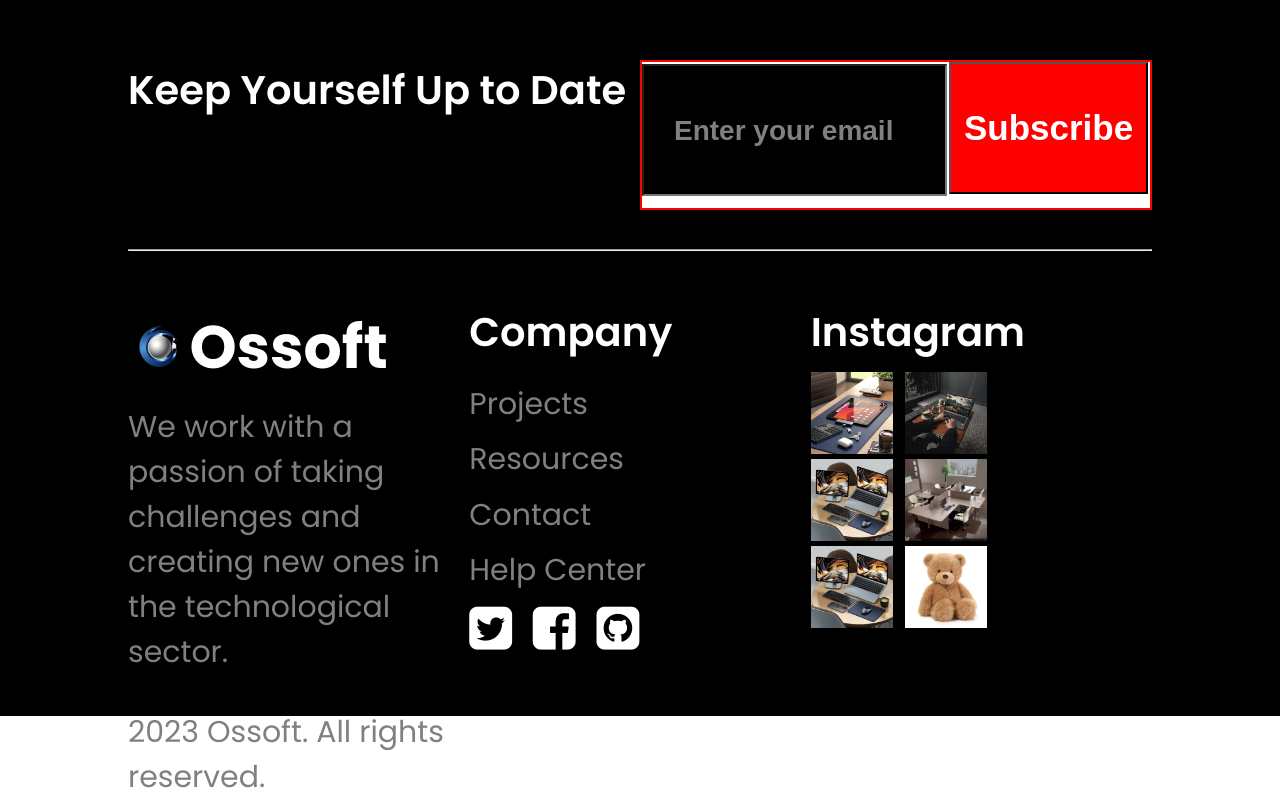
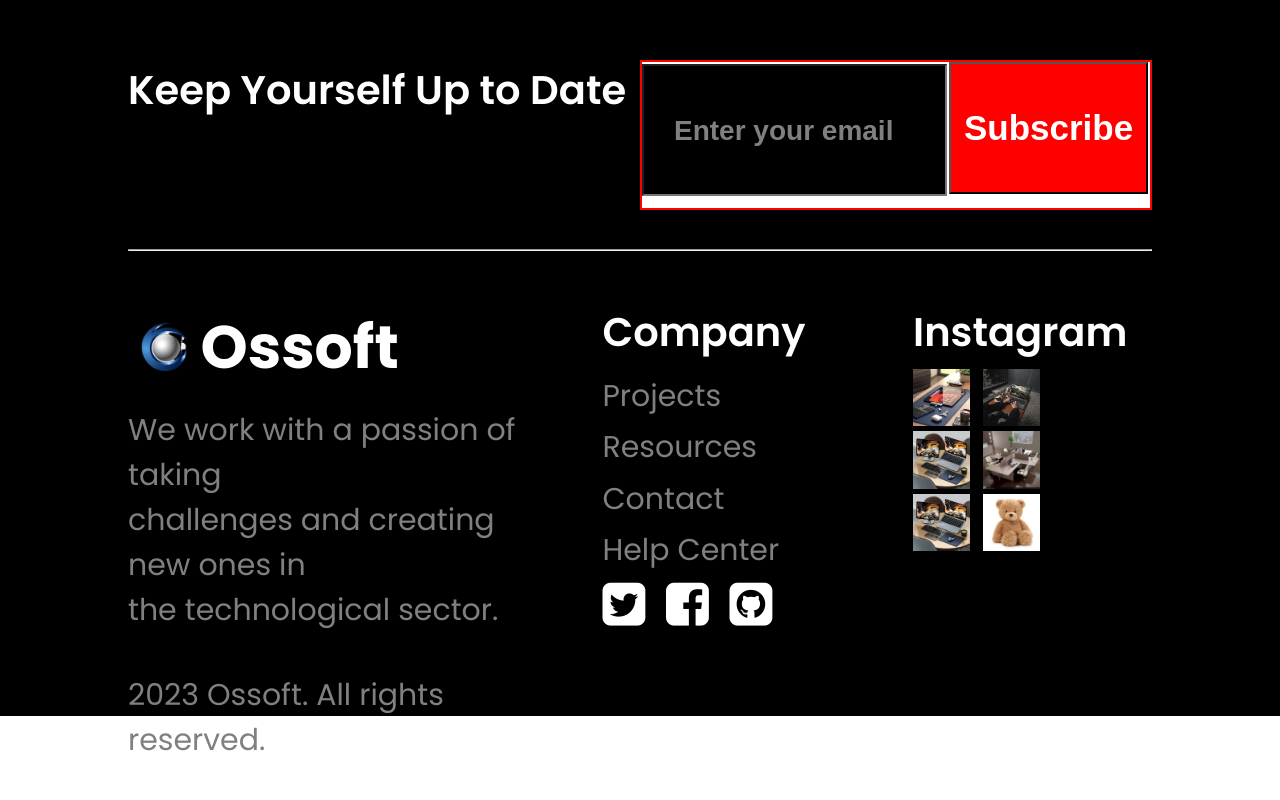
Before and after one commit to Destycoco/ossoft-website, a plain HTML site: page index.html in a window 1280 px wide. Shown: the part 8281-9081 px from the top of the page. After the commit the page ends 9044 px from the top, so only its background shows below. Drawn offline with Linux system fonts and the light colour scheme.

Commit message:
completed the footer section

```diff
--- a/styles.css
+++ b/styles.css
@@ -718,19 +718,22 @@ footer{
 	display: flex;
 	width: 80%;
 	margin: auto;
+
 }
 .footer-bottom1{
-	flex: 1 1 33%;
+	flex: 1 1 39%;
 }
 .footer-bottom1 div{
 	display: flex;
 	align-items: center;
 }
 .footer-bottom2{
-	flex: 1 1 33%;
+	flex: 1 1 27%;
+	padding-left:7%;
 }
 .footer-bottom3{
 	flex: 1 1 33%;
+	padding-left:10%;
 }
 .footer-bottom1 img{
 	width: 18%;
```
